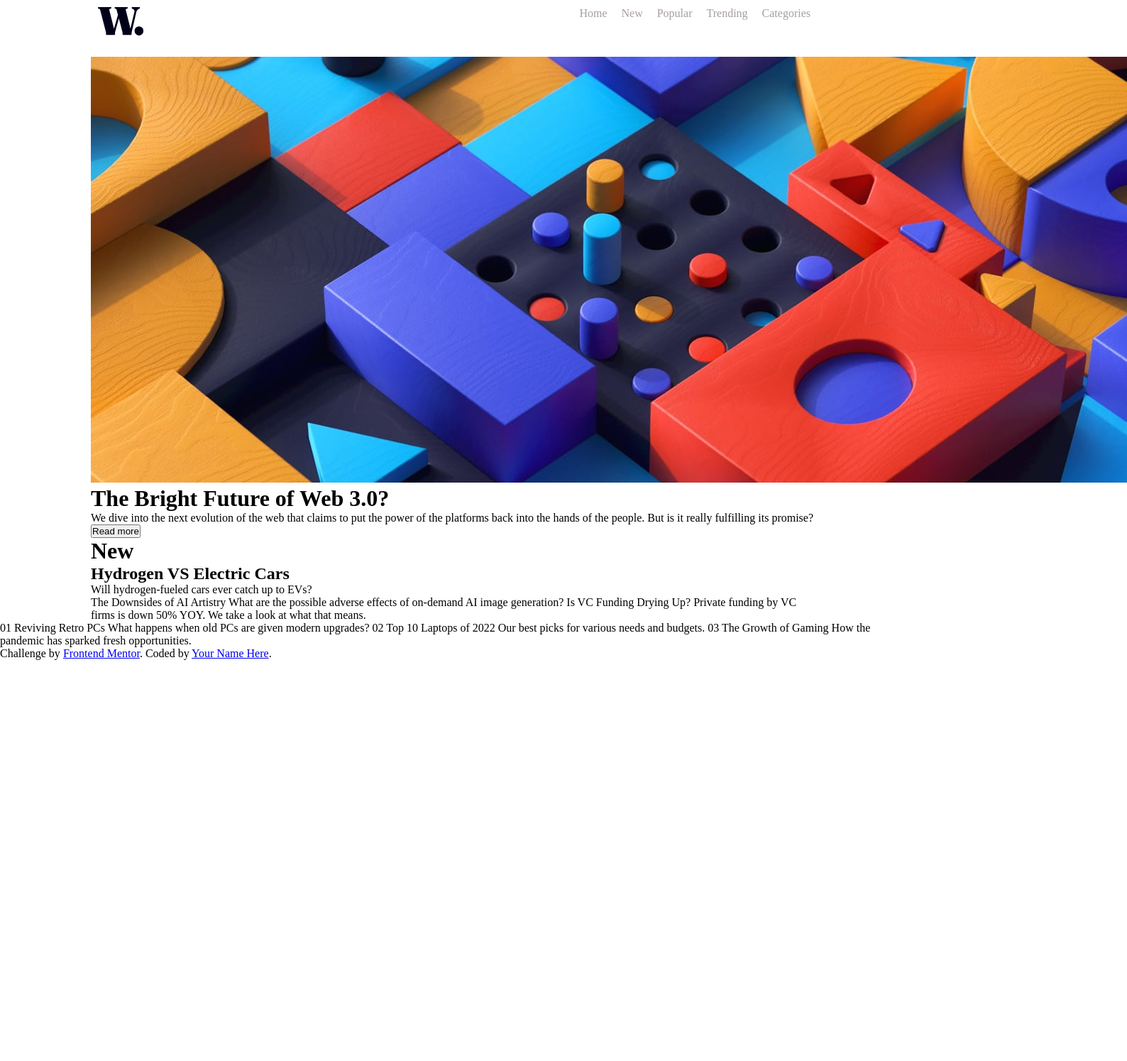
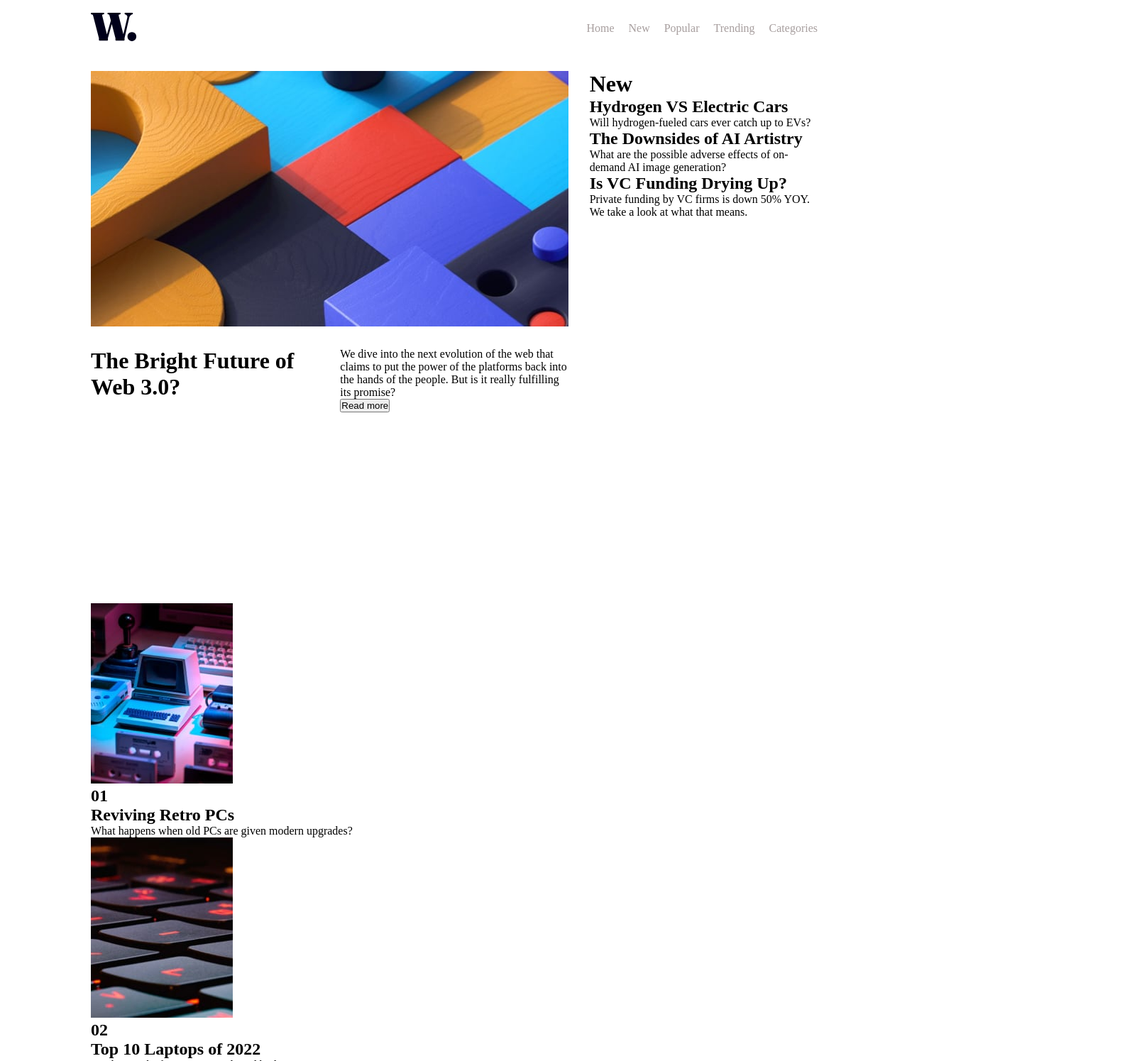
Before and after one commit to sonnie36/news-homePage, a plain HTML site: page news-homepage-main/index.html in a window 1280 px wide. Shown: the top 1495 px of the page at 71% size, 1588 px wide, since content can reach past the window. Before the commit the page ends 930 px from the top, so only its background shows below. Drawn offline with Linux system fonts and the light colour scheme.

Commit message:
I added css grid

```diff
--- a/news-homepage-main/index.html
+++ b/news-homepage-main/index.html
@@ -29,10 +29,9 @@
           <li>Categories</li>
         </ul>
       </div>
-
       </div>
+    <div class="body-content">
       <div class="image">
-      <img src="assets/images/image-web-3-desktop.jpg" alt="">
       </div>
       <div class="web3-Heading">
         <h1>The Bright Future of Web 3.0?</h1>
@@ -48,44 +47,53 @@
           <h2>Hydrogen VS Electric Cars</h2>
           <p>Will hydrogen-fueled cars ever catch up to EVs?</p>
         </div>
-
-
-  The Downsides of AI Artistry
-  What are the possible adverse effects of on-demand AI image generation?
-
-  Is VC Funding Drying Up?
-  Private funding by VC firms is down 50% YOY. We take a look at what that means.
+        <div class="content2">
+          <h2>The Downsides of AI Artistry</h2>
+          <p>What are the possible adverse effects of on-demand AI image generation?</p>
+        </div>
+        <div class="content3">
+          <h2>Is VC Funding Drying Up?</h2>
+          <p>Private funding by VC firms is down 50% YOY. We take a look at what that means.</p>
+        </div>
+    </div>
+  </div>
+    <div class="flex-content">
+      <div class="retro-pcs">
+        <div class="img-retros">
+          <img src="assets/images/image-retro-pcs.jpg" alt="">
+        </div>
+        <div class="retro-pcs-content">
+          <h2>01</h2>
+          <h2>Reviving Retro PCs</h2>
+          <p>What happens when old PCs are given modern upgrades?</p>
+          </div>
+      </div>
+      <div class="laptops">
+        <div class="img-retros">
+          <img src="assets/images/image-top-laptops.jpg" alt="">
+        </div>
+        <div class="top-laptops-content">
+          <h2>02</h2>
+          <h2>Top 10 Laptops of 2022</h2>
+          <p>  Our best picks for various needs and budgets.</p>
+          </div>
+      </div>
+      <div class="gaming">
+        <div class="img-games">
+          <img src="assets/images/image-gaming-growth.jpg" alt="">
+        </div>
+        <div class="growth-of-gaming">
+          <h2>03</h2>
+          <h2>  The Growth of Gaming</h2>
+          <p>How the pandemic has sparked fresh opportunities.</p>
           </div>
       </div>
 
-
-
-
-
-
-
-
-
-
-
-
-
-
-  01
-  Reviving Retro PCs
-  What happens when old PCs are given modern upgrades?
-
-  02
-  Top 10 Laptops of 2022
-  Our best picks for various needs and budgets.
-
-  03
-  The Growth of Gaming
-  How the pandemic has sparked fresh opportunities.
-
-  <div class="attribution">
+    </div>
+</div>
+  <!-- <div class="attribution">
     Challenge by <a href="https://www.frontendmentor.io?ref=challenge" target="_blank">Frontend Mentor</a>.
     Coded by <a href="#">Your Name Here</a>.
-  </div>
+  </div> -->
 </body>
 </html>
--- a/news-homepage-main/styles.css
+++ b/news-homepage-main/styles.css
@@ -14,9 +14,10 @@ body{
 .nav{
     height:80px;
     width:100%;
+    margin-bottom: 20px;
     display:flex;
     justify-content: space-between;
-    padding:10px;
+    align-items: center;
 }
 .nav-links ul{
     display: flex;
@@ -27,3 +28,34 @@ body{
 .nav-links ul li{
     margin-left: 20px;
 }
+
+.body-content{
+    display: grid;
+    gap: 30px;
+    grid-template-columns: repeat(3, 1fr);
+    grid-template-rows: repeat(2, 1fr);
+    grid-template-areas: 'i i e' 'h c e';
+}
+
+.image{
+    grid-area: i;
+    background-size: cover;
+    background-repeat: no-repeat;
+    background-position: center;
+    height: 360px;
+    width: 100%;
+    background: url('./assets/images/image-web-3-desktop.jpg');
+
+}
+
+
+.web3-heading{
+    grid-area: h;
+}
+.web3-content{
+    grid-area: c;
+}
+.new{
+    grid-area: e;
+    height: fit-content;
+}
```
Lines whose indentation alone changed are shown as unchanged.
